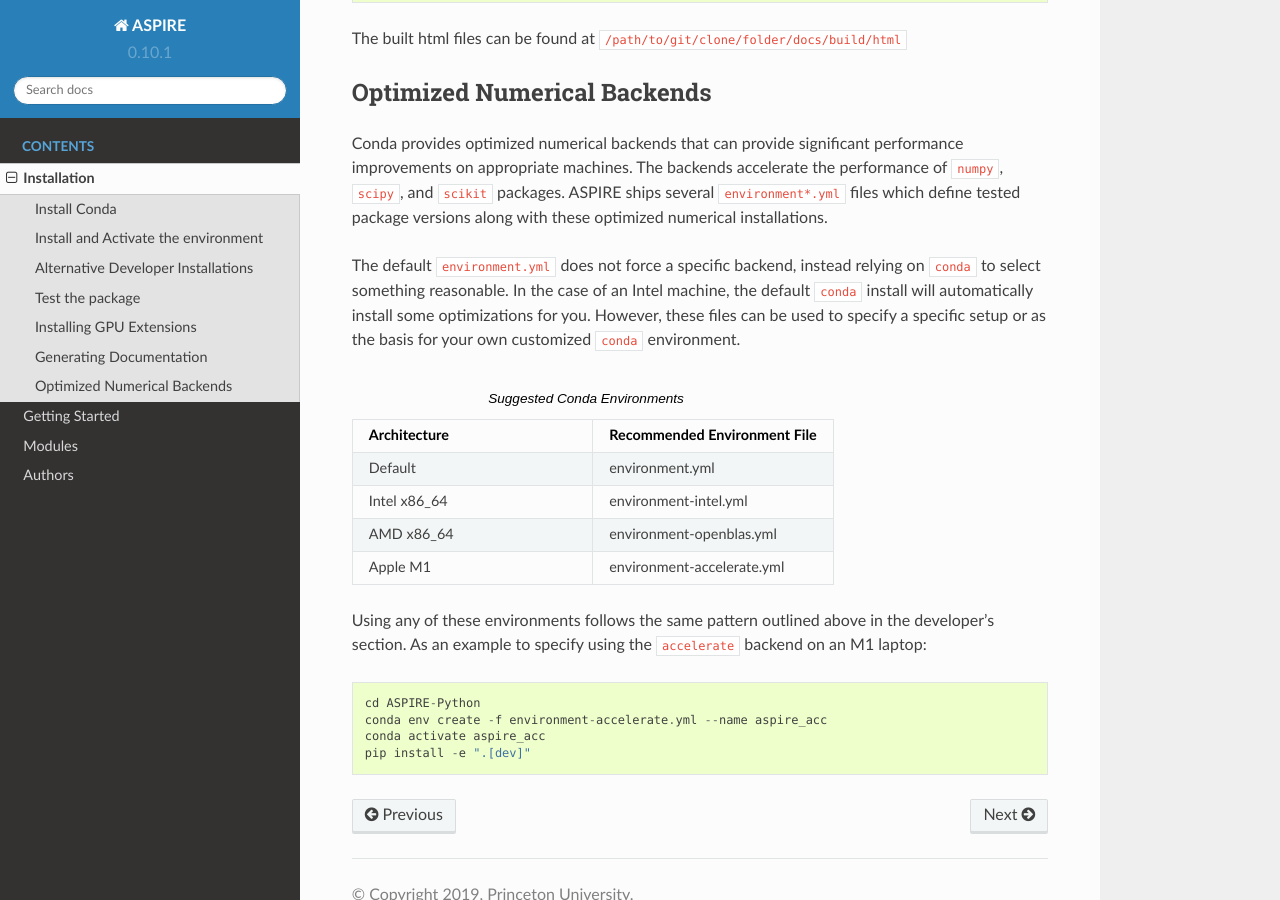
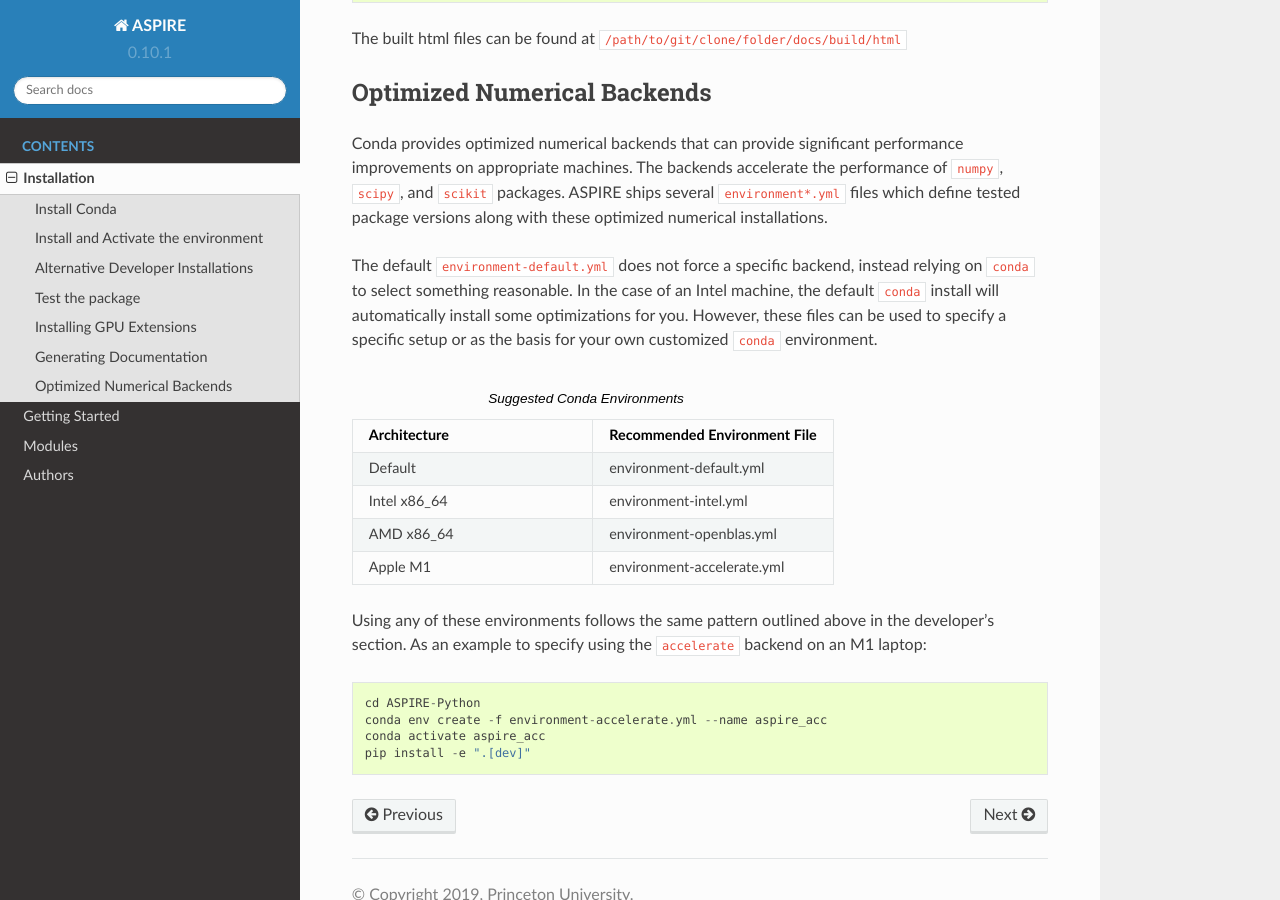
Before and after one commit to ComputationalCryoEM/ASPIRE-Python, a Sphinx documentation site: the page built from docs/source/installation.rst, in a window 1280 px wide and 900 px high, scrolled down 3162 px. Built offline with Sphinx 7.4.7 and the Read the Docs theme 2.0.0, drawn with Linux system fonts in a browser that asks for light colours; pages that are not in the unit, such as notebooks, are missing from menus; some of the changed text lies outside the part shown.

Commit message:
update docs towards default

```diff
--- a/docs/source/installation.rst
+++ b/docs/source/installation.rst
@@ -1,7 +1,7 @@
 Installation
 ============
 
-ASPIRE comes with an ``environment.yml`` for reproducing a working Conda environment based on Python 3.8 to run the package.
+ASPIRE comes with an ``environment-default.yml`` for reproducing a working Conda environment based on Python 3.8 to run the package.
 The package is tested on Linux/Windows/Mac OS X. Pre-built binaries are available for all platform-specific components. No manual
 compilation should be needed.
 
@@ -60,7 +60,7 @@
    cd ASPIRE-Python
 
    # Create's the conda environment and installs base dependencies.
-   conda env create -f environment.yml --name aspire_dev
+   conda env create -f environment-default.yml --name aspire_dev
 
    # Activate the environment
    conda activate aspire_dev
@@ -160,7 +160,7 @@
 ASPIRE ships several ``environment*.yml`` files which define tested package
 versions along with these optimized numerical installations.
 
-The default ``environment.yml`` does not force a specific backend,
+The default ``environment-default.yml`` does not force a specific backend,
 instead relying on ``conda`` to select something reasonable.
 In the case of an Intel machine, the default ``conda`` install
 will automatically install some optimizations for you.
@@ -174,7 +174,7 @@
    * - Architecture
      - Recommended Environment File
    * - Default
-     - environment.yml
+     - environment-default.yml
    * - Intel x86_64
      - environment-intel.yml
    * - AMD x86_64
```
Also changed, not shown: README.md (+1 -1 lines), 1 other file.
